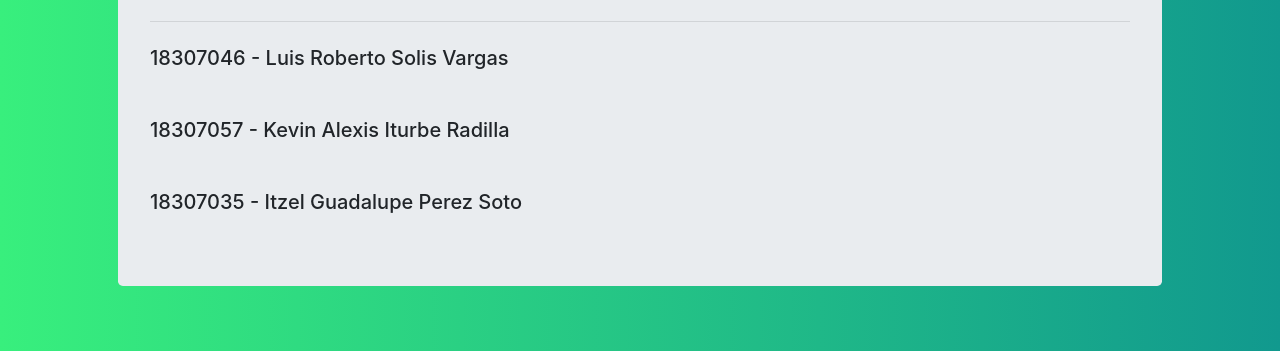
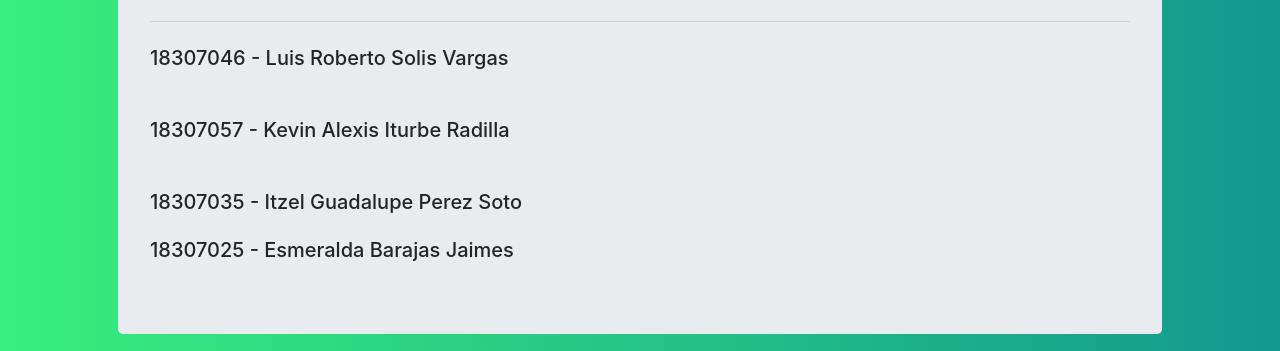
Before and after one commit to itzelgps/PWA-KiL-Desing, a plain HTML site: page nosotros.html in a window 1280 px wide. Shown: the part 262-613 px from the top of the page. Drawn offline with nearby package versions, Linux system fonts and the light colour scheme.

Commit message:
Update nosotros.html

```diff
--- a/nosotros.html
+++ b/nosotros.html
@@ -73,6 +73,9 @@
                                <br>
                                <br>
                                 18307035 - Itzel Guadalupe Perez Soto
+			    <br>
+                               <br>
+			    18307025 - Esmeralda Barajas Jaimes
                     </h5>
                 </hr>
 
```
